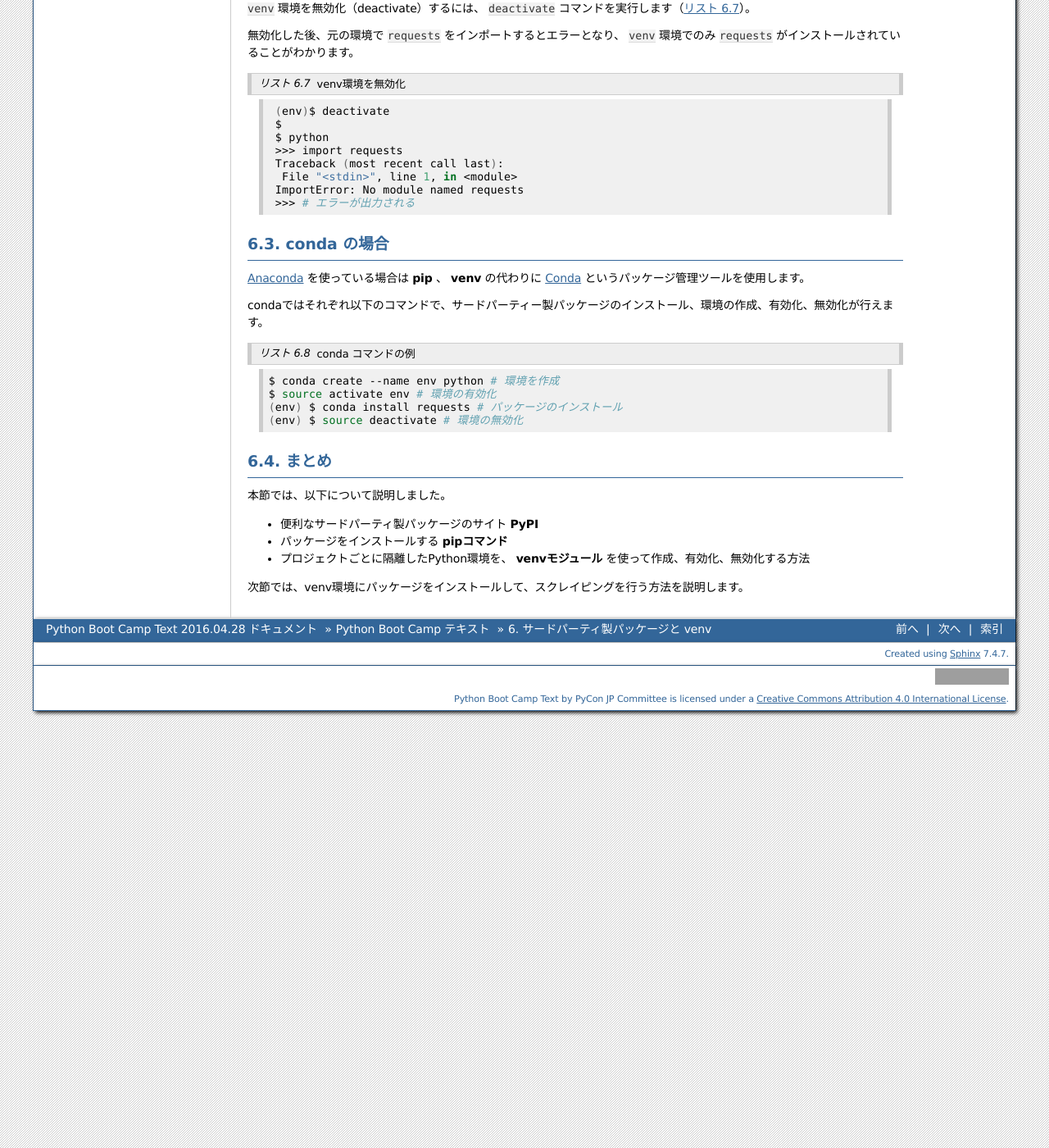
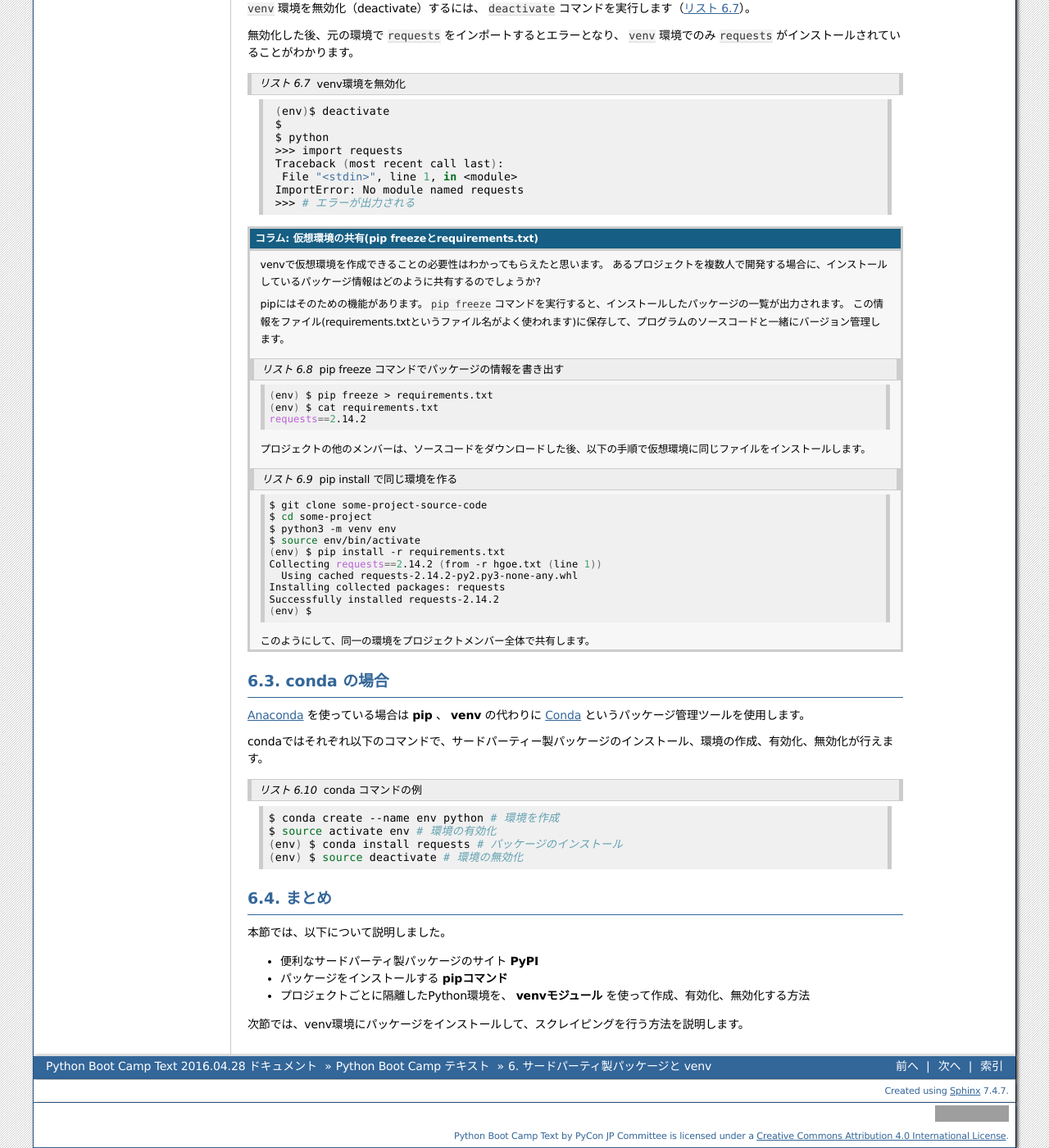
Before and after one commit to pyconjp/pycamp.pycon.jp, a Sphinx documentation site: the page built from source/textbook/6_venv.rst, in a window 1280 px wide and 1400 px high, scrolled down 2460 px. Shown: the whole window at 82% size. Built offline with Sphinx 7.4.7, drawn with Linux system fonts in a browser that asks for light colours; grey boxes are pictures that could not be loaded.

Commit message:
ISSHA-670 add column about pip freeze command

```diff
--- a/ChangeLog.txt
+++ b/ChangeLog.txt
@@ -11,6 +11,10 @@ Not released
 * #27 Pythonのデータ型［コレクション編］の「繰り返し用変数」という表現について再検討
 * #26 Pythonのデータ型（基本編）巨大な整数演算もできることを追記
 * #25 「スクレイピングの対象にするページの例」を載せる
+
+2017-07-08
+----------
+* ISSHA-670 pip freeze, requirements.txtのコラムを追加
 
 2017-07-02
 ----------
--- a/source/textbook/6_venv.rst
+++ b/source/textbook/6_venv.rst
@@ -149,6 +149,39 @@ venv環境の無効化
     ImportError: No module named requests
     >>> # エラーが出力される
 
+.. admonition:: コラム: 仮想環境の共有(pip freezeとrequirements.txt)
+
+   venvで仮想環境を作成できることの必要性はわかってもらえたと思います。
+   あるプロジェクトを複数人で開発する場合に、インストールしているパッケージ情報はどのように共有するのでしょうか?
+
+   pipにはそのための機能があります。
+   ``pip freeze`` コマンドを実行すると、インストールしたパッケージの一覧が出力されます。
+   この情報をファイル(requirements.txtというファイル名がよく使われます)に保存して、プログラムのソースコードと一緒にバージョン管理します。
+
+   .. code-block:: sh
+      :caption: pip freeze コマンドでパッケージの情報を書き出す
+
+      (env) $ pip freeze > requirements.txt
+      (env) $ cat requirements.txt
+      requests==2.14.2
+
+   プロジェクトの他のメンバーは、ソースコードをダウンロードした後、以下の手順で仮想環境に同じファイルをインストールします。
+
+   .. code-block:: sh
+      :caption: pip install で同じ環境を作る
+
+      $ git clone some-project-source-code
+      $ cd some-project
+      $ python3 -m venv env
+      $ source env/bin/activate
+      (env) $ pip install -r requirements.txt
+      Collecting requests==2.14.2 (from -r hgoe.txt (line 1))
+        Using cached requests-2.14.2-py2.py3-none-any.whl
+      Installing collected packages: requests
+      Successfully installed requests-2.14.2
+      (env) $
+
+   このようにして、同一の環境をプロジェクトメンバー全体で共有します。
 
 conda の場合
 ============
```
